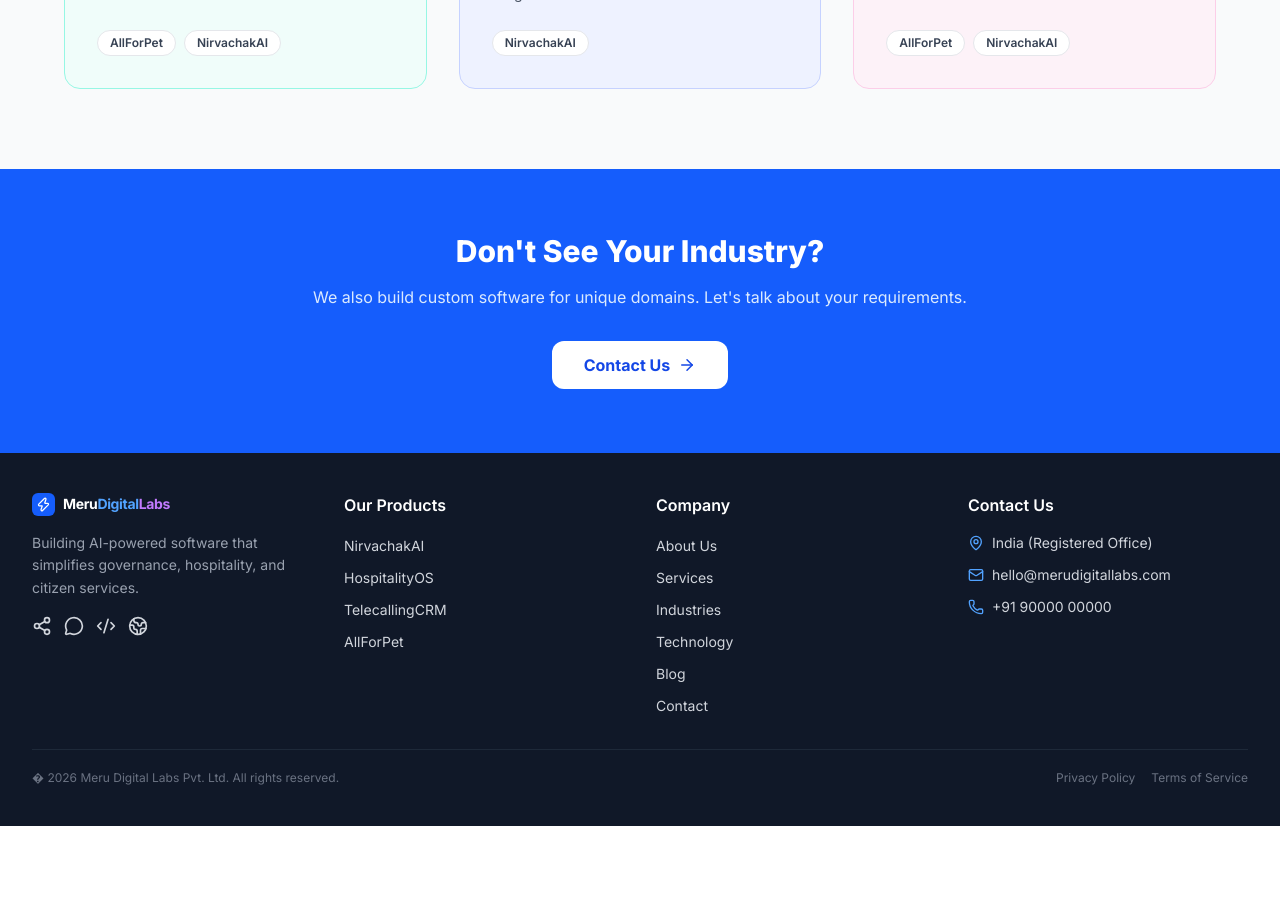
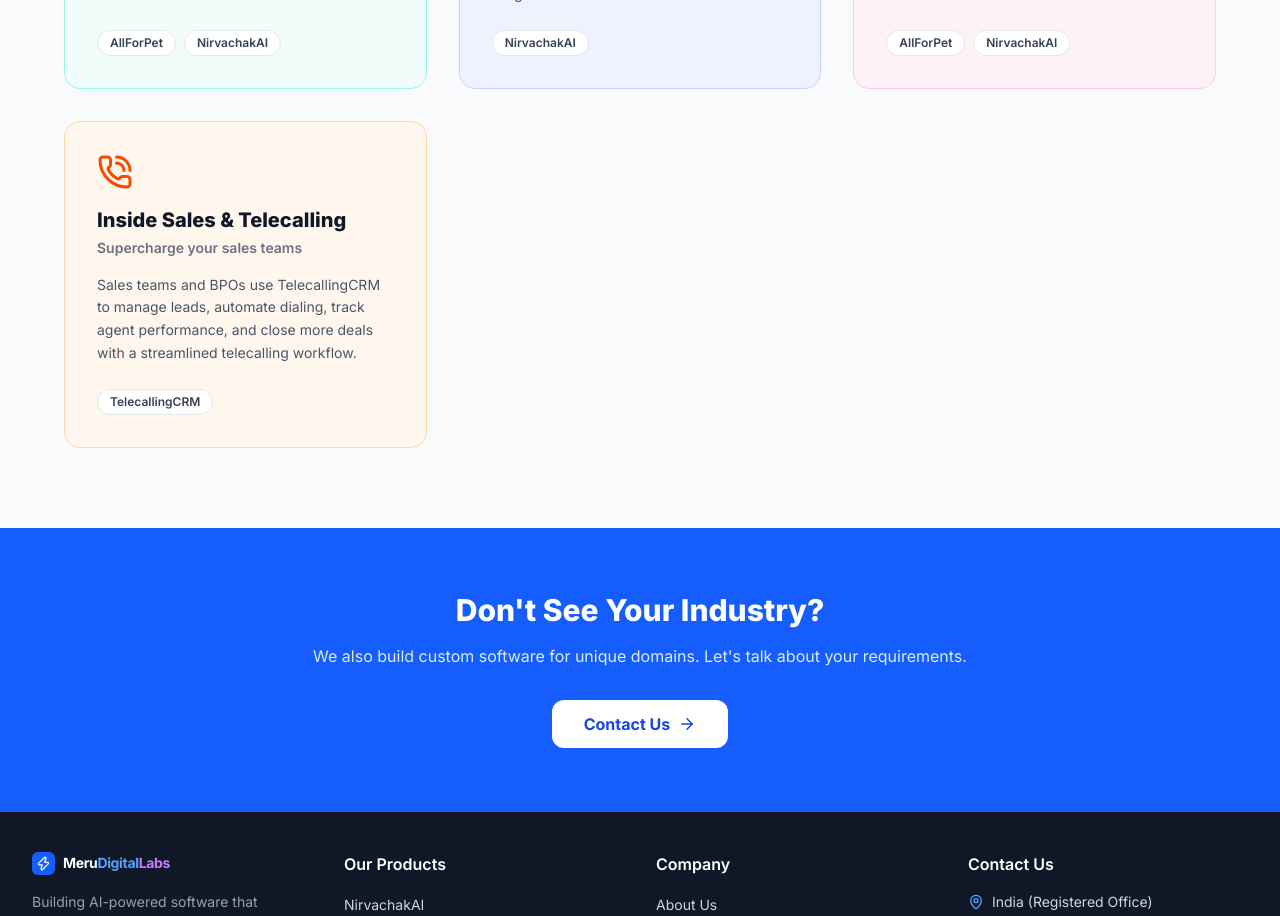
Before and after one commit to Tapan520/MeruDigitalLabs, a Next.js app: page /industries in a window 1280 px wide. Shown: the part 1060-1976 px from the top of the page. Before the commit the page ends 1886 px from the top, so only its background shows below. Built offline with nearby package versions, Linux system fonts and the light colour scheme.

Commit message:
Add TelecallingCRM to Industries page

```diff
--- a/app/industries/page.tsx
+++ b/app/industries/page.tsx
@@ -1,4 +1,4 @@
-import { ArrowRight, Landmark, Hotel, Building2, Globe2, Vote, Stethoscope } from "lucide-react";
+import { ArrowRight, Landmark, Hotel, Building2, Globe2, Vote, Stethoscope, PhoneCall } from "lucide-react";
 import Link from "next/link";
 import Navbar from "@/components/Navbar";
 import Footer from "@/components/Footer";
@@ -51,6 +51,14 @@
     desc: "NGOs and civic organizations use our platforms to run community programs, track participation, manage volunteers, and generate impact reports with data-backed evidence.",
     products: ["AllForPet", "NirvachakAI"],
     color: "bg-pink-50 border-pink-200",
+  },
+  {
+    icon: <PhoneCall size={36} className="text-orange-600" />,
+    name: "Inside Sales & Telecalling",
+    tagline: "Supercharge your sales teams",
+    desc: "Sales teams and BPOs use TelecallingCRM to manage leads, automate dialing, track agent performance, and close more deals with a streamlined telecalling workflow.",
+    products: ["TelecallingCRM"],
+    color: "bg-orange-50 border-orange-200",
   },
 ];
 
```
